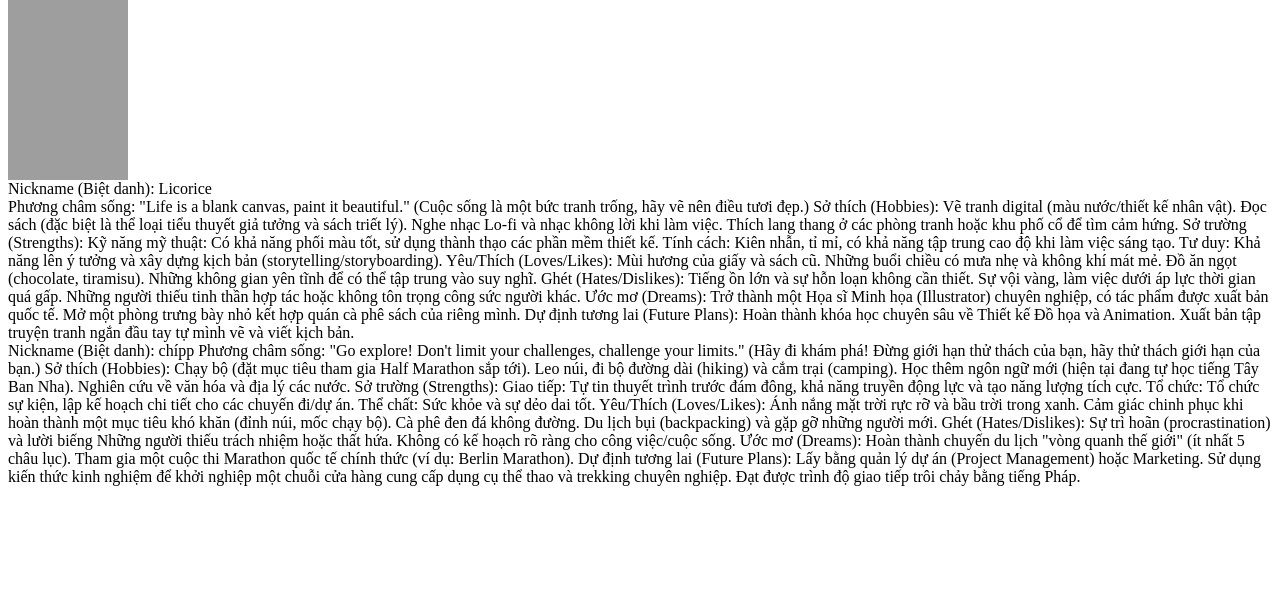
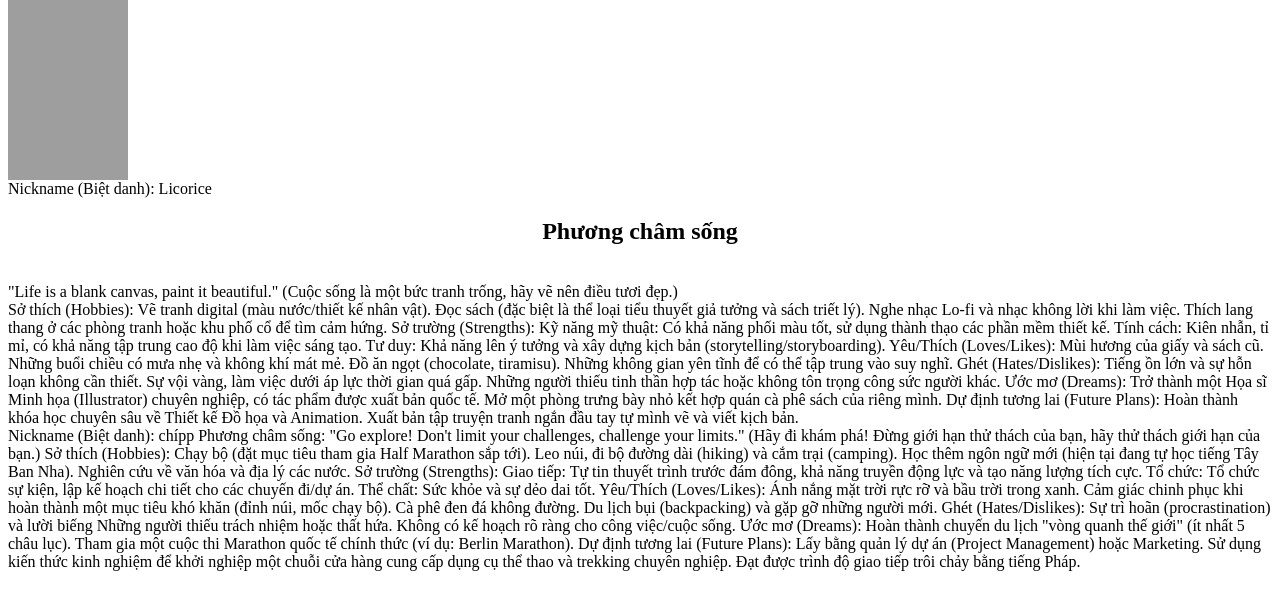
Before and after one commit to phuongthao296/mammam, a plain HTML site: page index.html in a window 1280 px wide. Shown: the part 66-676 px from the top of the page. Drawn offline with Linux system fonts and the light colour scheme; grey boxes are pictures that could not be loaded.

Commit message:
Update index.html

```diff
--- a/index.html
+++ b/index.html
@@ -3,11 +3,15 @@
      <meta charset="utf-8">
     </head>
     <body>
-     <h1 style = "color: strawberry; text-align: center; "> GIỚI THIỆU BẢN THÂN </h1>
+     <h1 style = "color: strawberry; text-align: center;"> GIỚI THIỆU BẢN THÂN </h1>
       <img src="Gemini_Generated_Image_ks1fovks1fovks1f.png" alt="Ảnh đại diện" width="120" height="180">
        <br>
-                                    Nickname (Biệt danh): Licorice  <br>
-Phương châm sống: "Life is a blank canvas, paint it beautiful." (Cuộc sống là một bức tranh trống, hãy vẽ nên điều tươi đẹp.)
+                                    Nickname (Biệt danh): Licorice
+     <br>
+<h2 style = "color: organge; text-align: center;"> Phương châm sống </h2>
+     <br>
+     "Life is a blank canvas, paint it beautiful." (Cuộc sống là một bức tranh trống, hãy vẽ nên điều tươi đẹp.)
+     <br>
   Sở thích (Hobbies):
 Vẽ tranh digital (màu nước/thiết kế nhân vật).
 Đọc sách (đặc biệt là thể loại tiểu thuyết giả tưởng và sách triết lý).
```
